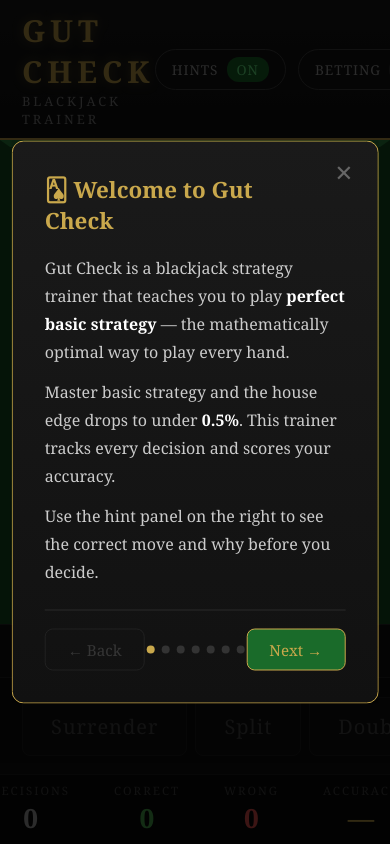
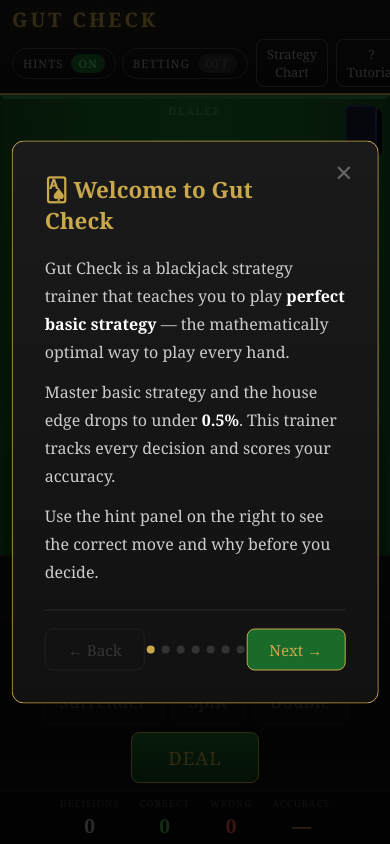
Before and after one commit to sam-30/gut_check, a website built with Vite: page index.html in a window 390 px wide. Built offline with nearby package versions, Linux system fonts and the light colour scheme.

Commit message:
add phone display

```diff
--- a/src/style.css
+++ b/src/style.css
@@ -831,3 +831,169 @@ html, body {
 
 /* ── Utility ─────────────────────────────────────────────────── */
 .hidden { display: none !important; }
+
+/* ── Mobile ──────────────────────────────────────────────────── */
+@media (max-width: 640px) {
+  html, body {
+    height: 100dvh;
+    overflow: hidden;
+  }
+
+  #app {
+    height: 100dvh;
+    max-width: 100vw;
+  }
+
+  /* Header */
+  #header {
+    padding: 6px 12px;
+    flex-wrap: wrap;
+    gap: 6px;
+  }
+  .brand-name { font-size: 1.25rem; letter-spacing: 3px; }
+  .brand-sub  { display: none; }
+  .header-controls { gap: 8px; }
+  .toggle-row { gap: 6px; }
+  .mode-toggle {
+    padding: 5px 10px;
+    font-size: 0.75rem;
+  }
+  .toggle-label { font-size: 0.72rem; }
+  .toggle-pill  { font-size: 0.72rem; padding: 2px 7px; }
+  .btn-tutorial {
+    padding: 5px 10px;
+    font-size: 0.8rem;
+  }
+
+  /* Table felt layout — tighten row gaps */
+  #table-felt {
+    border-left:  4px solid var(--felt-edge);
+    border-right: 4px solid var(--felt-edge);
+    border-top:   4px solid #2d8a40;
+    grid-template-rows: auto 1fr auto auto;
+  }
+
+  /* Shoe — smaller and out of the way */
+  #shoe { top: 6px; right: 8px; }
+  .shoe-stack { width: 32px; height: 46px; }
+  .shoe-label { font-size: 0.6rem; }
+  #shoe-count { font-size: 0.7rem; }
+
+  /* Zone labels */
+  .zone-label { font-size: 0.65rem; letter-spacing: 2px; margin: 1px 0; }
+
+  /* Dealer zone */
+  #dealer-zone { padding: 4px 0 2px; }
+  #dealer-total { font-size: 1rem; min-height: 20px; }
+
+  /* Table center text */
+  .felt-text-main { font-size: 0.75rem; letter-spacing: 2px; padding: 3px 14px; }
+  .felt-text-sub  { font-size: 0.55rem; }
+
+  /* Player zone */
+  #player-zone { padding: 2px 0 4px; }
+
+  /* Cards — shrink to fit phone screen */
+  .card {
+    width: 68px;
+    height: 96px;
+    border-radius: 7px;
+  }
+  .card-front, .card-back { border-radius: 7px; }
+  .card-front { padding: 4px 5px; }
+  .cr { font-size: 0.95rem; }
+  .cs { font-size: 0.88rem; }
+  .cs.center { font-size: 1.75rem; }
+
+  /* Hand areas */
+  .hand-area {
+    min-height: 100px;
+    gap: 5px;
+  }
+  .hand-total { font-size: 1rem; min-height: 20px; }
+
+  /* Multi-hand container */
+  #player-hands-container { gap: 12px; }
+  .hand-slot { padding: 3px 5px; gap: 3px; }
+
+  /* Betting area */
+  #betting-area { padding: 4px 0; gap: 5px; }
+  #bet-circle   { width: 54px; height: 54px; }
+  #bet-amount   { font-size: 0.85rem; }
+  #chip-tray    { gap: 5px; }
+  .chip         { width: 42px; height: 42px; font-size: 0.7rem; border-width: 2px; }
+  .chip-btn     { padding: 4px 8px; font-size: 0.75rem; }
+  #bankroll-row { font-size: 0.8rem; }
+
+  /* Hint panel — stack vertically */
+  #hint-panel {
+    padding: 8px 12px;
+    display: none;
+    flex-direction: column;
+    gap: 3px;
+  }
+  #hint-panel.hint-visible { display: flex; }
+  .hint-header { font-size: 0.62rem; }
+  .hint-sit    { font-size: 1rem; }
+  .hint-act    { font-size: 1.3rem; }
+  .hint-exp    { font-size: 0.85rem; grid-column: auto; }
+
+  /* Action bar — reflow into rows */
+  #action-bar {
+    flex-wrap: wrap;
+    padding: 8px 10px;
+    gap: 7px;
+    justify-content: center;
+  }
+
+  /* Row 1: Hit + Stand (right group) */
+  .action-group.right {
+    order: 1;
+    width: 100%;
+    justify-content: center;
+    gap: 8px;
+  }
+  /* Row 2: Double + Split + Surrender (left group) */
+  .action-group.left {
+    order: 2;
+    width: 100%;
+    justify-content: center;
+    gap: 8px;
+  }
+  /* Row 3: Deal / Next Hand (center group) */
+  .action-group.center {
+    order: 3;
+    width: 100%;
+    justify-content: center;
+  }
+
+  .action-btn {
+    padding: 11px 16px;
+    font-size: 1rem;
+    min-height: 44px;
+  }
+  .action-btn.primary {
+    font-size: 1.15rem;
+    padding: 12px 36px;
+  }
+
+  /* Scoreboard */
+  #scoreboard { gap: 20px; padding: 5px 12px; }
+  .sc-label   { font-size: 0.6rem; letter-spacing: 1px; }
+  .sc-val     { font-size: 1.2rem; }
+
+  /* Decision toast */
+  #decision-toast { font-size: 1rem; padding: 7px 14px; }
+
+  /* Result flash */
+  #result-message { font-size: 2.2rem; padding: 14px 28px; }
+
+  /* Strategy chart modal — full-width on mobile */
+  #chart-modal { width: 98vw; max-height: 94dvh; }
+  .chart-modal-box { padding: 18px 12px 16px; }
+  .chart-modal-title { font-size: 1.1rem; }
+  .sc-table { min-width: 320px; }
+  .sc-cell { font-size: 0.7rem; padding: 4px 2px; min-width: 26px; }
+  .sc-row-label { font-size: 0.7rem; padding: 4px 6px; }
+  .sc-table th { font-size: 0.7rem; padding: 5px 3px; }
+}
```
